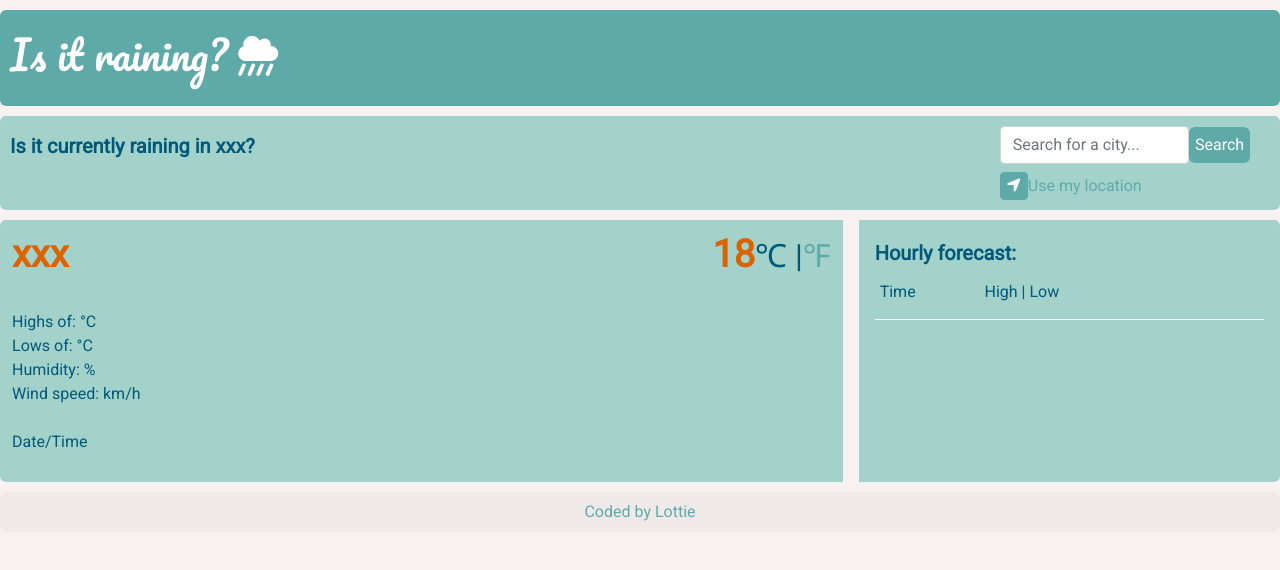
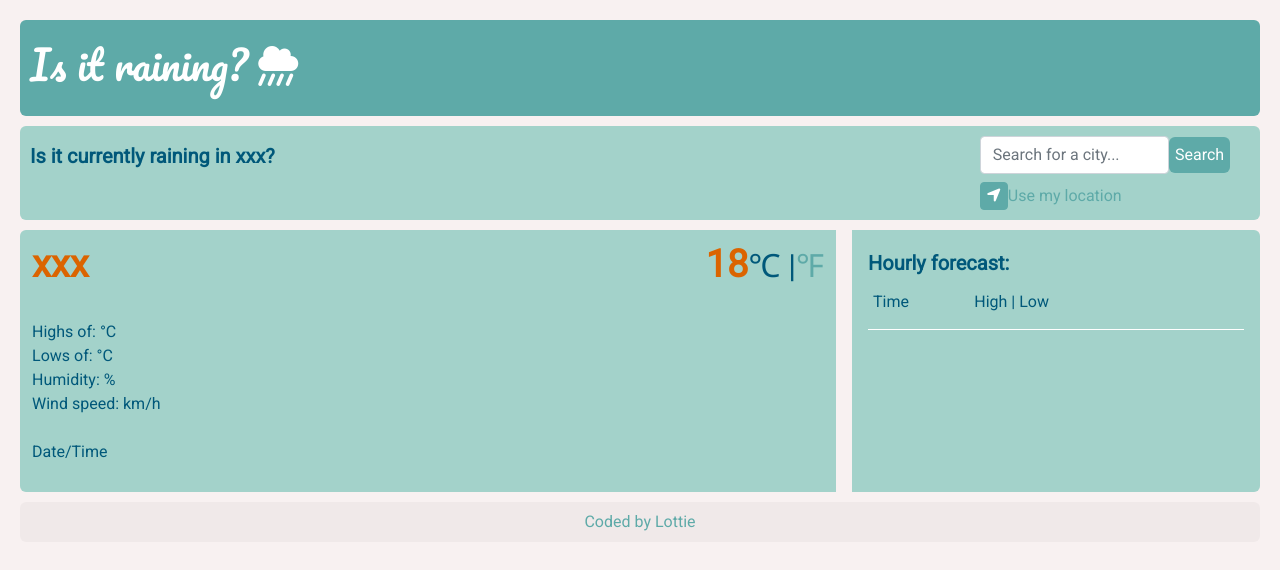
Before and after one commit to Lotz33/weather-react, a React (Create React App) app: page / in a window 1280 px wide. Shown: the top 570 px of the page. Built offline with nearby package versions, Linux system fonts and the light colour scheme.

Commit message:
margin CSS

```diff
--- a/src/App.css
+++ b/src/App.css
@@ -31,6 +31,10 @@ ul {
 a {
   text-decoration: none;
   color: #5eaaa8;
+}
+
+.App {
+  margin: 20px;
 }
 
 .table {
```
